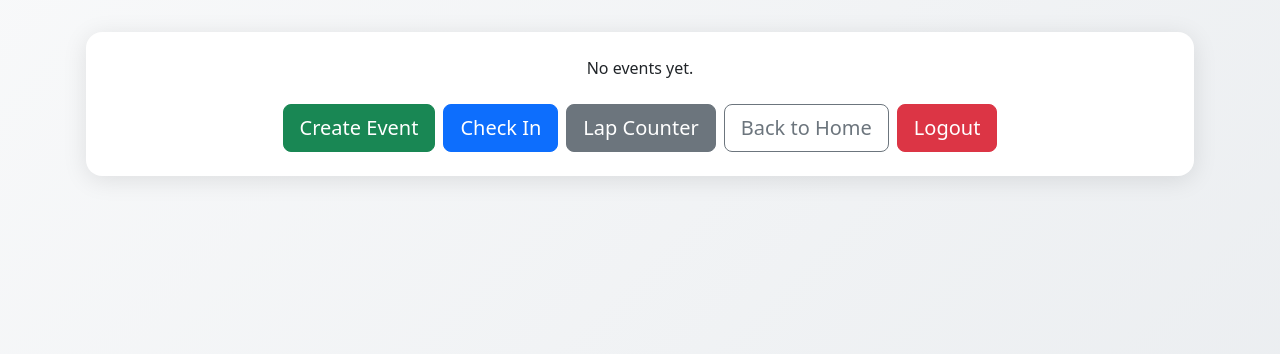
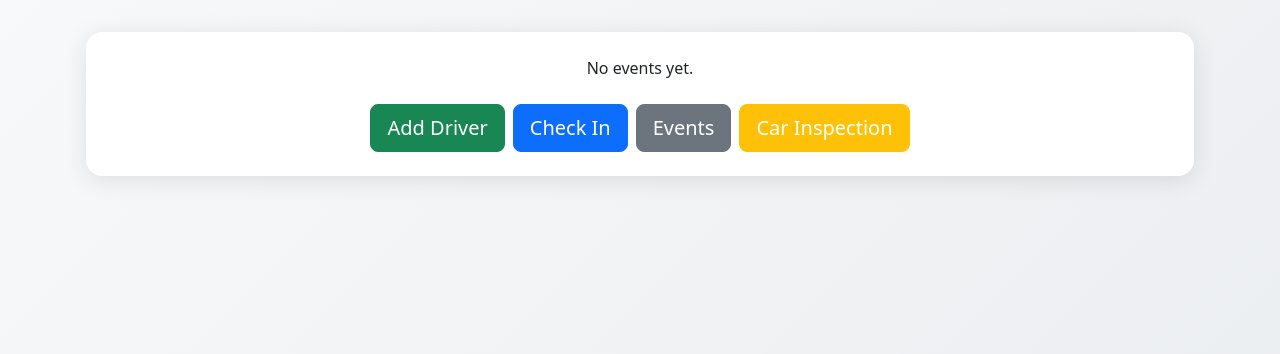
Before and after one commit to johnatrootdynamics/Race-Keeper, a Flask app: page /events in a window 1280 px wide. Shown: the part 66-420 px from the top of the page. Run offline with Flask 3, Linux system fonts and the light colour scheme; the visitor is signed in with stand-in values (Sample User, id 1); data that the repository does not hold is empty; some libraries are stand-ins or nearby versions.

Commit message:
Update events.html

```diff
--- a/templates/events.html
+++ b/templates/events.html
@@ -81,13 +81,9 @@
             {% endif %}
 
             <!-- Action buttons -->
-            <div class="d-grid gap-2 d-md-flex justify-content-md-center mt-4 flex-wrap">
-                <a href="{{ url_for('create_event') }}" class="btn btn-success btn-lg">Create Event</a>
-                <a href="{{ url_for('check_in') }}" class="btn btn-primary btn-lg">Check In</a>
-                <a href="{{ url_for('register_run') }}" class="btn btn-secondary btn-lg">Lap Counter</a>
-                <a href="{{ url_for('index') }}" class="btn btn-outline-secondary btn-lg">Back to Home</a>
-                <a href="/logout" class="btn btn-danger btn-lg">Logout</a>
-            </div>
+      {# ——— shared actions bar ——— #}
+      {% include "partials/_actions_bar.html" %}
+
         </div>
     </main>
 
```
